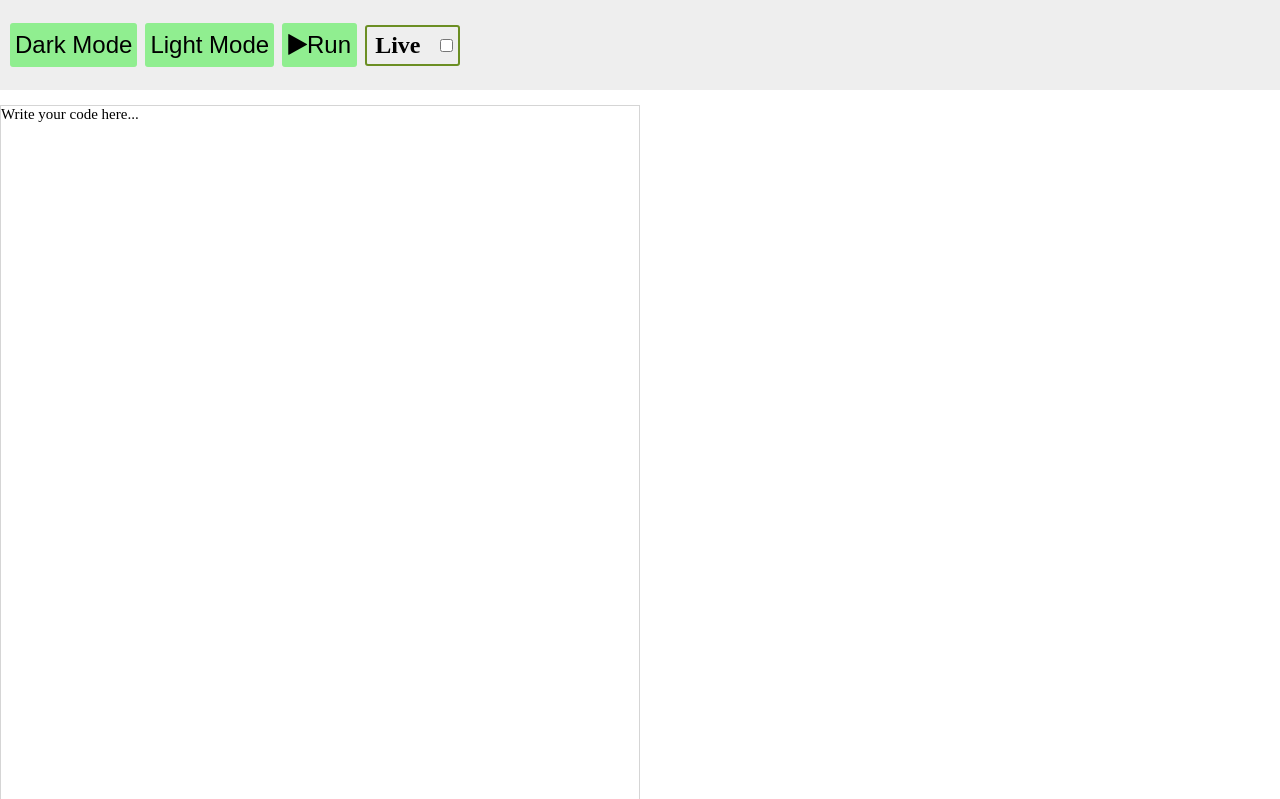
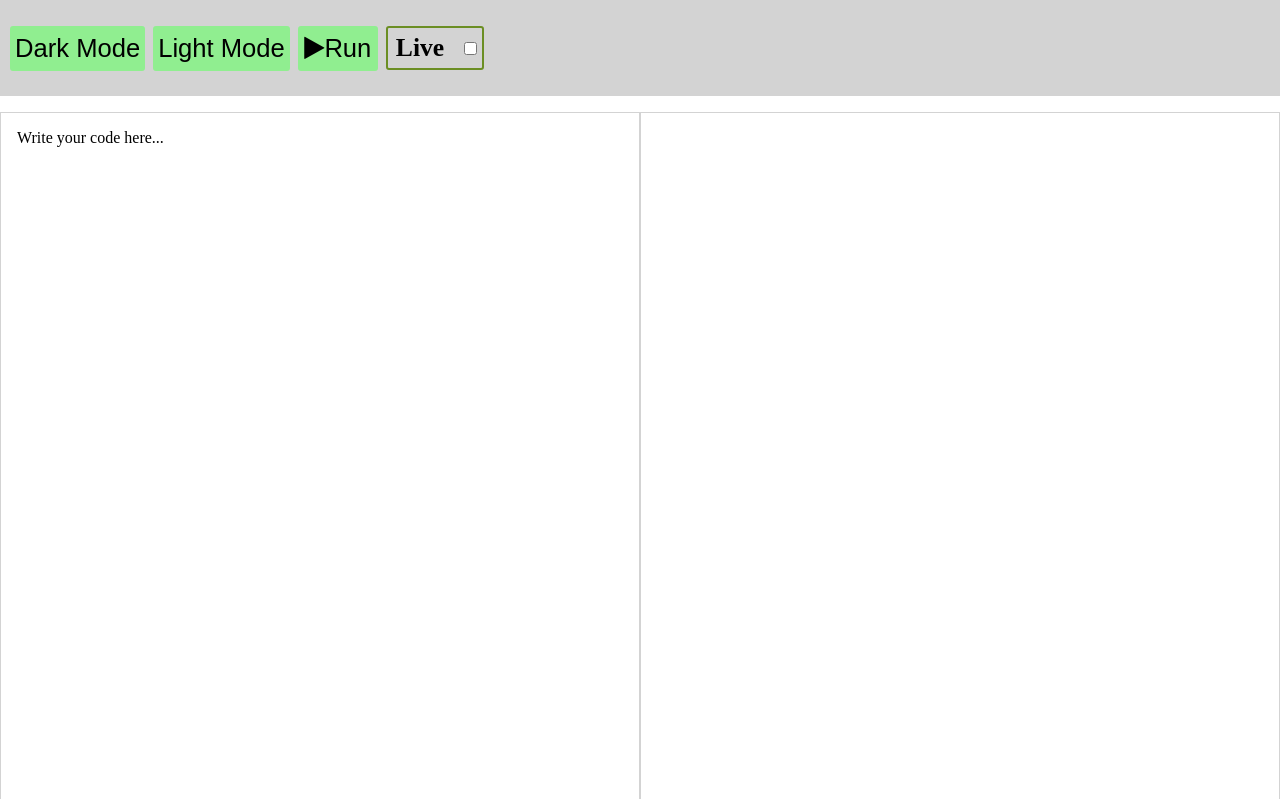
Before and after one commit to iambeto/editor, a plain HTML site: page index.html in a window 1280 px wide. Shown: the top 799 px of the page. Drawn offline with Linux system fonts and the light colour scheme.

```diff
--- a/style.css
+++ b/style.css
@@ -5,13 +5,13 @@
 }
 
 html {
-    font-size: 15px;
+    font-size: 16px;
 }
 
 .editor-menu {
     width: 100%;
     height: 6rem;
-    background-color: #eee;
+    background-color: lightgrey;
     display: flex;
     justify-content: flex-start;
     align-items: center;
@@ -67,8 +67,38 @@
     display: flex;
   }
 
-  .left {
+  .left,
+  .right {
     height: 100%;
     width: 50%;
-    border: 1px solid #d5d5d5;
+    border: 1px solid lightgrey;
   }
+
+  .bar {
+    width: 4px;
+    height: 100%;
+    background-color: lightgrey;
+    cursor: w-resize;
+  }
+
+  .right {
+    flex: 1;
+  }
+
+  .editor {
+    width: 100%;
+    height: 100%;
+    font-size: 16px;
+    outline: none;
+    padding: 1rem 0 0 1rem;
+    border-color: lightgrey;
+  }
+
+  .iframe {
+    width: 100%;
+    height: 100%;
+    overflow-y: auto;
+    white-space: pre;
+    right: 0;
+    padding: 4px;
+  }
```
